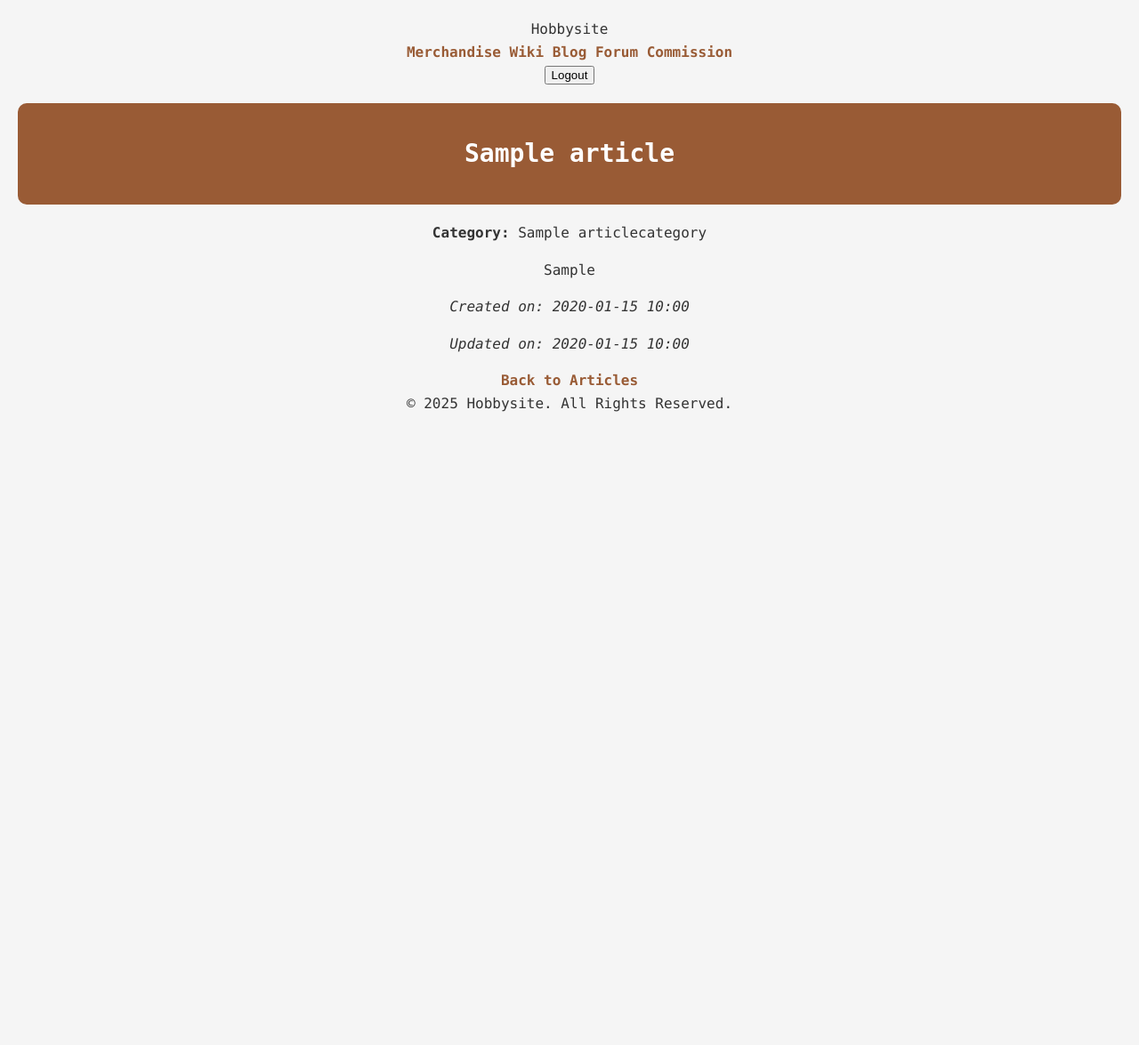
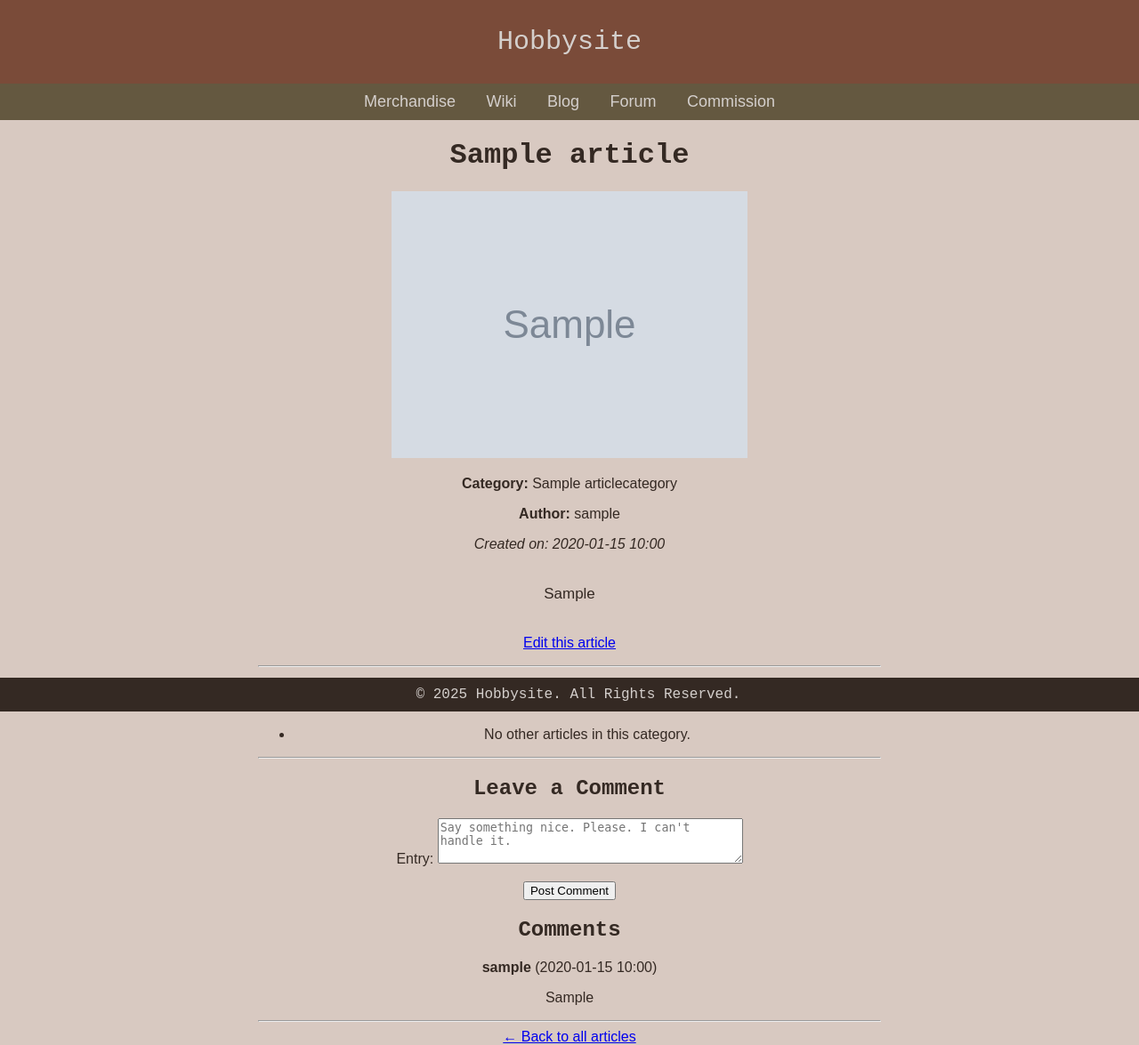
Before and after one commit to vin-arg/hobbysite-C-D-9, a Django app: page /wiki/article/1/ in a window 1280 px wide. Shown: the whole page at 89% size. Before the commit the page ends 463 px from the top, so only its background shows below. Run offline with Django 5.2, Linux system fonts and the light colour scheme; a user stored in the database is signed in; tables that the repository leaves empty hold one stand-in row (values such as "Sample post"); grey boxes marked "Sample" are stand-in pictures.

Commit message:
Added functioning comment section and gallery

```diff
--- a/hobbysite/blog/templates/base.html
+++ b/hobbysite/blog/templates/base.html
@@ -15,7 +15,7 @@
         <a href="{% url 'item_list' %}">Merchandise</a>
         <a href="#">Wiki</a>
         <a href="{% url 'article_list' %}">Blog</a>
-        <a href="{% url 'thread_list' %}">Forum</a>
+        <a href="{% url 'forum:thread_list' %}">Forum</a> <!-- temporary fix by chatgpt -->
         <a href="#">Commission</a>
     </nav>
 
--- a/hobbysite/hobbysite/settings.py
+++ b/hobbysite/hobbysite/settings.py
@@ -126,3 +126,7 @@ STATIC_URL = '/static/'
 # https://docs.djangoproject.com/en/5.1/ref/settings/#default-auto-field
 
 DEFAULT_AUTO_FIELD = 'django.db.models.BigAutoField'
+
+
+MEDIA_URL = '/media/'
+MEDIA_ROOT = os.path.join(BASE_DIR, 'media')
--- a/hobbysite/hobbysite/urls.py
+++ b/hobbysite/hobbysite/urls.py
@@ -22,5 +22,8 @@ urlpatterns = [
     path('admin/', admin.site.urls),
     path('merchstore/', include('merchstore.urls')),
     path('blog/', include('blog.urls')),
-    path('wiki/', include('wiki.urls'))
+    path('forum/', include('forum.urls')),
+    path('wiki/', include('wiki.urls', namespace='wiki')),
+    path('', lambda request: redirect('wiki:articles')), #temporary fix by chatgpt
+    path('accounts/', include('django.contrib.auth.urls')),
 ]
--- a/hobbysite/wiki/forms.py
+++ b/hobbysite/wiki/forms.py
@@ -1,7 +1,15 @@
 from django import forms
-from .models import Article
+from .models import Article, Comment
 
 class ArticleForm(forms.ModelForm):
     class Meta:
         model = Article
-        fields = ["title", "category", "entry"]
+        exclude = ["author", "created_on", "updated_on"]
+
+class CommentForm(forms.ModelForm):
+    class Meta:
+        model = Comment
+        fields = ["entry"]
+        widgets = {
+            "entry": forms.Textarea(attrs={"rows": 3, "placeholder": "Say something nice. Please. I can't handle it."})
+        }
--- a/hobbysite/wiki/models.py
+++ b/hobbysite/wiki/models.py
@@ -19,21 +19,40 @@ class Article(models.Model):
     """Model representing an article."""
 
     title = models.CharField(max_length=255)
-    category = models.ForeignKey(
-        ArticleCategory,
-        on_delete=models.SET_NULL,
-        null=True,
-        blank=True,
-        related_name="articles"
-    )
+    author = models.ForeignKey(User, on_delete=models.SET_NULL, null=True, blank=True, related_name="articles")
+    category = models.ForeignKey(ArticleCategory, on_delete=models.SET_NULL, null=True, blank=True, related_name="articles")
     entry = models.TextField(null=True, blank=True)
+    header_image = models.ImageField(upload_to="article_headers/", null=True, blank=True)
     created_on = models.DateTimeField(auto_now_add=True)
     updated_on = models.DateTimeField(auto_now=True)
-    author = models.ForeignKey(User, on_delete=models.CASCADE, related_name="articles", default=1)
-    # author = models.ForeignKey(User, on_delete=models.CASCADE, related_name="articles")
 
     class Meta:
         ordering = ["-created_on"]
 
     def __str__(self):
-        return f"{self.title} by {self.author.username}"
+        return f"{self.title} by {self.author.username if self.author else 'Unknown'}"
+
+
+class Comment(models.Model):
+    """Model representing a comment on an article."""
+
+    author = models.ForeignKey(User, on_delete=models.SET_NULL, null=True, blank=True, related_name="comments")
+    article = models.ForeignKey(Article, on_delete=models.CASCADE, related_name="comments")
+    entry = models.TextField()
+    created_on = models.DateTimeField(auto_now_add=True)
+    updated_on = models.DateTimeField(auto_now=True)
+
+    class Meta:
+        ordering = ["created_on"]
+
+    def __str__(self):
+        return f"Comment by {self.author.username if self.author else 'Unknown'} on {self.article.title}"
+
+class ArticleImage(models.Model):
+    """Model to render images and surrounding elements."""
+    article = models.ForeignKey(Article, on_delete=models.CASCADE, related_name="gallery_images")
+    image = models.ImageField(upload_to="article_gallery/")
+    caption = models.CharField(max_length=255, blank=True)
+
+    def __str__(self):
+        return f"Image for {self.article.title}"
--- a/hobbysite/wiki/templates/wiki/article_detail.html
+++ b/hobbysite/wiki/templates/wiki/article_detail.html
@@ -1,32 +1,74 @@
-{% extends "wiki/base.html" %}
-
-{% block title %}Wiki - {{ article.title }}{% endblock %}
+{% extends "base.html" %}
+{% block title %}{{ article.title }}{% endblock %}
 
 {% block list %}
+<h1>{{ article.title }}</h1>
 
-<div>
-    {% if user.is_authenticated %}
-        <form method="POST" action="{% url 'logout' %}">
-            {% csrf_token %}
-            <button class="nav-link" type="submit">Logout</button>
-        </form>
-    {% else %}
-        <a href="{% url 'login' %}">Login</a>
-    {% endif %}
+{% if article.header_image %}
+    <img src="{{ article.header_image.url }}" alt="Header Image" style="max-width: 100%; height: auto;">
+{% endif %}
+
+<p><strong>Category:</strong> {{ article.category.name }}</p>
+<p><strong>Author:</strong> {{ article.author }}</p>
+<p><em>Created on: {{ article.created_on|date:"Y-m-d H:i" }}</em></p>
+
+<div class="entry">
+    {{ article.entry|linebreaks }}
 </div>
 
-<h1>{{ article.title }}</h1>
-<p><strong>Category:</strong> {{ article.category.name|default:"None" }}</p>
+{% if user == article.author %}
+    <p><a href="{% url 'wiki:article_edit' article.pk %}">Edit this article</a></p>
+{% endif %}
 
-<div class="entry">
-    <p>{{ article.entry|linebreaks }}</p>
-</div>
+<hr>
 
-<div class="down">
-    <p><em>Created on: {{ article.created_on|date:"Y-m-d H:i" }}</em></p>
-    <p><em>Updated on: {{ article.updated_on|date:"Y-m-d H:i" }}</em></p>
+<h2>Read More from {{ article.category.name }}</h2>
+<ul>
+    {% for related in related_articles %}
+        <li><a href="{% url 'wiki:article_detail' related.pk %}">{{ related.title }}</a></li>
+    {% empty %}
+        <li>No other articles in this category.</li>
+    {% endfor %}
+</ul>
 
-    <a href="{% url 'wiki:articles' %}" class="button">Back to Articles</a>
-</div>
+<hr>
 
+<h2>Leave a Comment</h2>
+{% if user.is_authenticated %}
+    <form method="post">
+        {% csrf_token %}
+        {{ comment_form.as_p }}
+        <button type="submit">Post Comment</button>
+    </form>
+{% else %}
+    <p><a href="{% url 'login' %}">Login</a> to comment.</p>
+{% endif %}
+
+<h2>Comments</h2>
+{% for comment in comments %}
+    <div class="comment">
+        <p><strong>{{ comment.author }}</strong> ({{ comment.created_on|date:"Y-m-d H:i" }})</p>
+        <p>{{ comment.entry|linebreaks }}</p>
+    </div>
+{% empty %}
+    <p>No comments yet.</p>
+{% endfor %}
+
+<hr>
+<a href="{% url 'wiki:articles' %}">← Back to all articles</a>
 {% endblock %}
+
+{% if gallery_images %}
+    <hr>
+    <h2>Image Gallery</h2>
+    <div class="gallery">
+        {% for img in gallery_images %}
+            <div class="gallery-item">
+                <img src="{{ img.image.url }}" alt="{{ img.caption }}" style="max-width: 100%; height: auto;">
+                {% if img.caption %}
+                    <p>{{ img.caption }}</p>
+                {% endif %}
+            </div>
+        {% endfor %}
+    </div>
+{% endif %}
--- a/hobbysite/wiki/templates/wiki/base.html
+++ b/hobbysite/wiki/templates/wiki/base.html
@@ -13,9 +13,9 @@
     </header>
 
     <nav>
-        <a href="{% url 'store:item_list' %}">Merchandise</a>
+        <a href="#">Merchandise</a>
         <a href="{% url 'wiki:articles' %}" class="active">Wiki</a>
-        <a href="{% url 'blog:article_list' %}">Blog</a>
+        <a href="#">Blog</a>
         <a href="#">Forum</a>
         <a href="#">Commission</a>
     </nav>
--- a/hobbysite/wiki/urls.py
+++ b/hobbysite/wiki/urls.py
@@ -1,3 +1,5 @@
+from django.conf import settings
+from django.conf.urls.static import static
 from django.urls import path
 from .views import (
     article_list_view, article_detail_view,
@@ -8,7 +10,10 @@ urlpatterns = [
     path("articles/", article_list_view, name="articles"),
     path("article/<int:pk>/", article_detail_view, name="article_detail"),
     path("article/create/", article_create_view, name="article_create"),
+    path("article/add", article_create_view, name="article_create"),
     path("article/<int:pk>/edit/", article_update_view, name="article_edit"),
 ]
 
+urlpatterns += static(settings.MEDIA_URL, document_root=settings.MEDIA_ROOT)
+
 app_name = "wiki"
--- a/hobbysite/wiki/views.py
+++ b/hobbysite/wiki/views.py
@@ -2,48 +2,85 @@ from django.shortcuts import render, redirect, get_object_or_404
 from django.contrib.auth.decorators import login_required
 from django.http import HttpResponseRedirect
 from django.urls import reverse
-from .forms import ArticleForm
+from .forms import ArticleForm, CommentForm
 from .models import Article, ArticleCategory
 
 @login_required
 def article_create_view(request):
     if request.method == "POST":
-        form = ArticleForm(request.POST)
+        form = ArticleForm(request.POST, request.FILES)
         if form.is_valid():
             article = form.save(commit=False)
             article.author = request.user
             article.save()
-            return HttpResponseRedirect(reverse("wiki:article_detail", args=[article.pk]))
+            return redirect("wiki:article_detail", pk=article.pk)
     else:
         form = ArticleForm()
-    return render(request, "wiki/article_form.html", {"form": form})
+
+    return render(request, "wiki/article_form.html", {"form": form, "is_create": True})
 
 
 @login_required
 def article_update_view(request, pk):
     article = get_object_or_404(Article, pk=pk)
 
-    if article.author != request.user:
-        return redirect("wiki:articles")
+    if request.user != article.author:
+        return redirect("wiki:article_detail", pk=article.pk)
 
     if request.method == "POST":
-        form = ArticleForm(request.POST, instance=article)
+        form = ArticleForm(request.POST, request.FILES, instance=article)
         if form.is_valid():
             form.save()
             return redirect("wiki:article_detail", pk=article.pk)
     else:
         form = ArticleForm(instance=article)
 
-    return render(request, "wiki/article_form.html", {"form": form})
+    return render(request, "wiki/article_form.html", {"form": form, "is_create": False})
 
 def article_list_view(request):
-    articles = Article.objects.all()
-    articlecategories = ArticleCategory.objects.prefetch_related('articles').all()
+    all_articles = Article.objects.all()
+    categories = ArticleCategory.objects.prefetch_related('articles').all()
+
+    user_articles = Article.objects.none()
+    if request.user.is_authenticated:
+        user_articles = all_articles.filter(author=request.user)
+        all_articles = all_articles.exclude(author=request.user)
+
+    category_articles = {}
+    for category in categories:
+        articles_in_category = category.articles.exclude(author=request.user) if request.user.is_authenticated else category.articles.all()
+        if articles_in_category.exists():
+            category_articles[category] = articles_in_category
+
     return render(request, "wiki/article_list.html", {
-        "articles": articles,
-        "articlecategories": articlecategories
+        "user_articles": user_articles,
+        "category_articles": category_articles
     })
 
 def article_detail_view(request, pk):
     article = get_object_or_404(Article, pk=pk)
-    return render(request, "wiki/article_detail.html", {"article": article})
+    gallery_images = article.gallery_images.all()
+    related_articles = Article.objects.filter(category=article.category).exclude(pk=article.pk)[:2]
+
+    comment_form = None
+    if request.user.is_authenticated:
+        if request.method == "POST":
+            comment_form = CommentForm(request.POST)
+            if comment_form.is_valid():
+                comment = comment_form.save(commit=False)
+                comment.author = request.user
+                comment.article = article
+                comment.save()
+                return redirect("wiki:article_detail", pk=pk)
+        else:
+            comment_form = CommentForm()
+
+    comments = article.comments.all().order_by("-created_on")
+
+    return render(request, "wiki/article_detail.html", {
+        "article": article,
+        "related_articles": related_articles,
+        "comments": comments,
+        "comment_form": comment_form,
+        "gallery_images": gallery_images
+    })
```
Also changed, not shown: hobbysite/wiki/templates/wiki/article_form.html (+6 -11 lines), hobbysite/wiki/templates/wiki/article_list.html (+26 -44 lines), hobbysite/wiki/migrations/0003_article_header_image_alter_article_author_comment.py (added), hobbysite/wiki/migrations/0004_articleimage.py (added).
